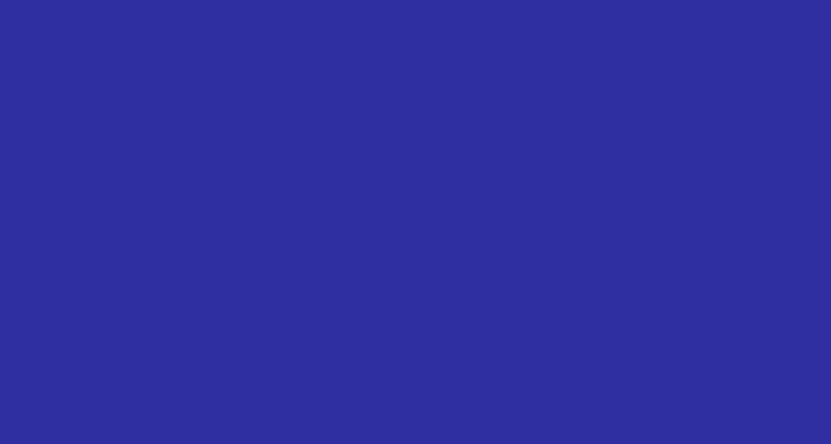
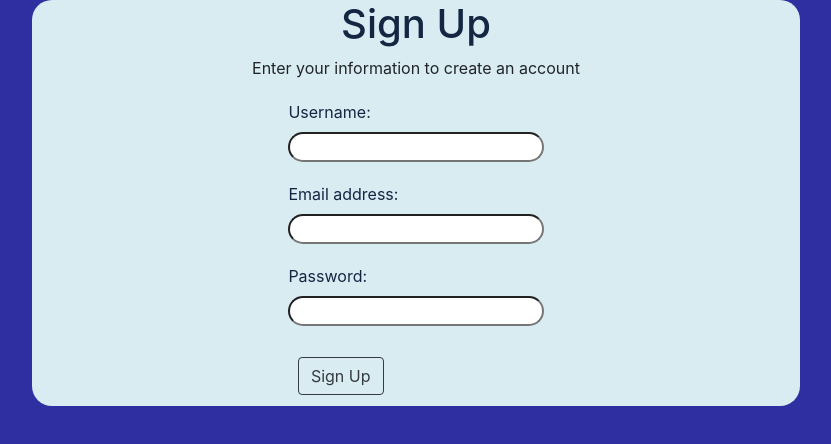
Before and after one commit to elliotcho/Rate-My-Courses, a React (Create React App) app in the folder client/: page /auth in a window 1280 px wide. Shown: the top 444 px of the page, without its empty margins (224-1055 px from the left). Built offline with nearby package versions, Linux system fonts and the light colour scheme.

Commit message:
sign-up-page.css

```diff
--- a/client/src/App.js
+++ b/client/src/App.js
@@ -8,7 +8,7 @@ function App() {
     <div className="App">
       <BrowserRouter>
         <Switch>
-          <Route exact path='/' component={SignUp}/>
+          <Route exact path='/auth' component={SignUp}/>
           <Route path='/admin' component={AdminHome}/>
         </Switch>
       </BrowserRouter>
--- a/client/src/components/auth/SignUp.css
+++ b/client/src/components/auth/SignUp.css
@@ -1,3 +1,30 @@
-body{
-    background-color: aqua;
+
+.container-fluid {
+    text-align: center;
+    background-color: #d9ecf2;
+    max-width: 60%;
+    border-radius: 20px;
+
 }
+.intro h1 {
+    color: #132743;
+}
+
+.input-field {
+    margin: 20px;
+    color: #132743;
+}
+ .sign-up-info {
+     text-align: left;
+     padding: 0 30%;
+ }
+
+.input-ans {
+    border-radius: 17px;
+    outline: none;
+}
+
+.btn {
+    text-align: left;
+    margin: 11px 10%;
+}
--- a/client/src/components/auth/SignUp.jsx
+++ b/client/src/components/auth/SignUp.jsx
@@ -10,8 +10,28 @@ class SignUp extends Component{
 
     render(){
         return(
-            <div>
-                <h1>SignUp</h1>
+            <div className="container-fluid">
+                <form action="" className="sign-up-form">
+                    <div className="intro">
+                        <h1>Sign Up</h1>
+                        <p>Enter your information to create an account</p>
+                    </div>
+                    <div className = "sign-up-info">
+                        <div className="input-field">
+                            <label className="input-label" for="username">Username:</label><br/>
+                            <input className="input-ans" type="text"></input>
+                        </div>
+                        <div className="input-field">
+                            <label className="input-label" for="email">Email address:</label><br/>
+                            <input className="input-ans" type="email"></input>
+                        </div>
+                        <div className="input-field">
+                            <label className="input-label" for="password">Password:</label><br/>
+                            <input className="input-ans" type="password"></input>
+                        </div>
+                        <button className="btn btn-outline-dark">Sign Up</button>
+                    </div>
+                </form>
             </div>
         )
     }
```
